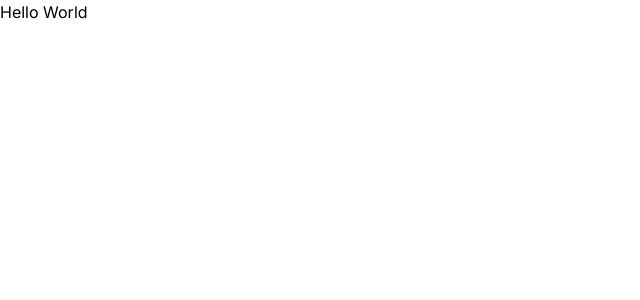
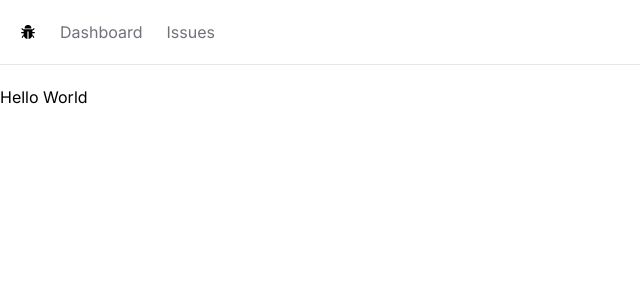
Before and after one commit to andrey-edu/issue-tracker, a Next.js app: page / in a window 1280 px wide. Shown: the top 300 px of the page, without its empty margins (0-640 px from the left). Built offline with nearby package versions, Linux system fonts and the light colour scheme.

Commit message:
Build the NavBar

```diff
--- /dev/null
+++ b/app/components/navbar/navbar.tsx
@@ -0,0 +1,30 @@
+import Link from 'next/link';
+import React from 'react';
+import { AiFillBug } from 'react-icons/ai';
+
+const NavBar = () => {
+  const links = [
+    { label: "Dashboard", href: "/" },
+    { label: "Issues", href: "/issues" }
+  ]
+  return (
+    <nav className="flex space-x-6 border-b mb-5 px-5 py-5 items-center">
+      <Link href="/"><AiFillBug /></Link>
+      <ul className="flex space-x-6">
+        { links.map(link =>
+          <li>
+            <Link
+              key={link.href}
+              className="text-zinc-500 hover:text-zinc-800 transition-colors"
+              href={link.href}
+            >
+              {link.label}
+            </Link>
+          </li>
+        )}
+      </ul>
+    </nav>
+  )
+}
+
+export default NavBar
--- a/app/layout.tsx
+++ b/app/layout.tsx
@@ -1,6 +1,7 @@
 import type { Metadata } from "next";
 import { Inter } from "next/font/google";
 import "./globals.css";
+import NavBar from "./components/navbar/navbar";
 
 const inter = Inter({ subsets: ["latin"] });
 
@@ -16,7 +17,12 @@
 }>) {
   return (
     <html lang="en">
-      <body className={inter.className}>{children}</body>
+      <body className={inter.className}>
+        <NavBar />
+        <main>
+          {children}
+        </main>
+      </body>
     </html>
   );
 }
```
Also changed, not shown: package.json (+5 -4 lines), 1 other file (tests, documents, lock files or other folders).
